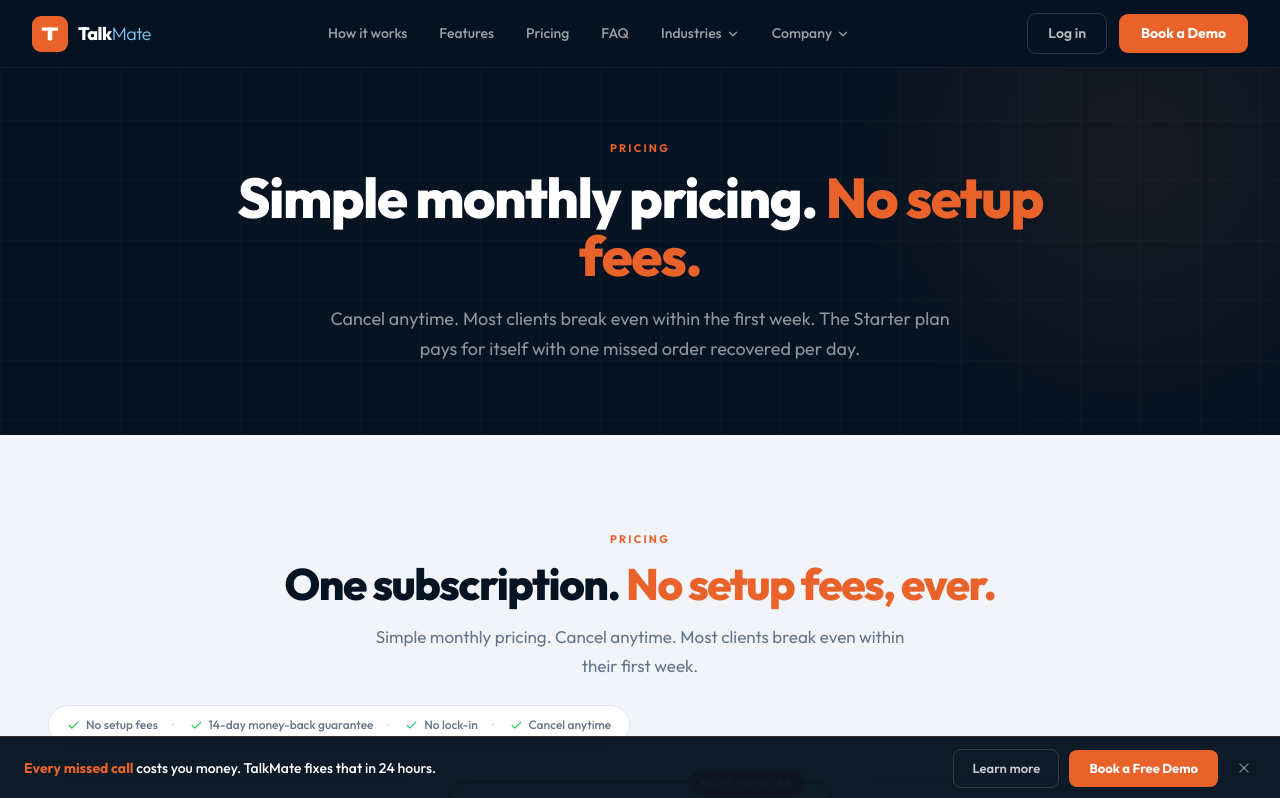
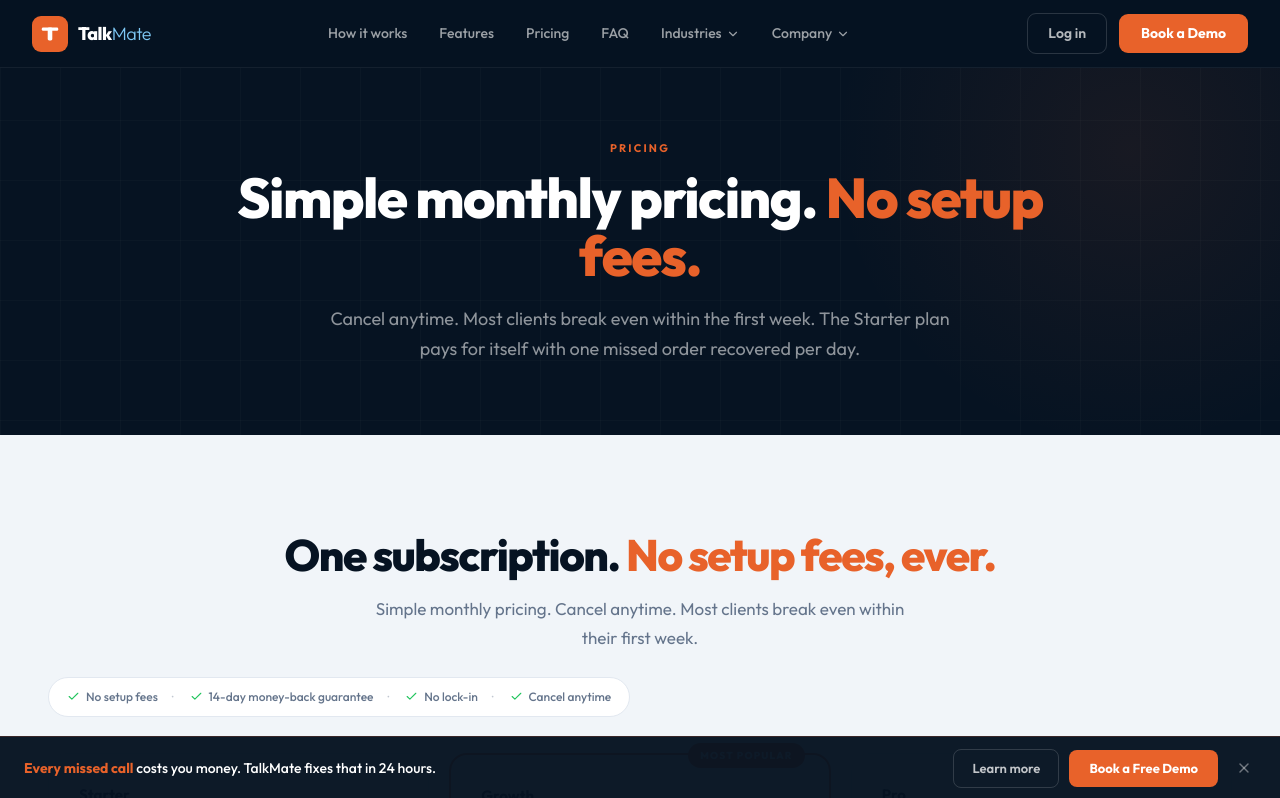
Before and after one commit to irfanhanif89-art/talkmate-website, a Next.js app: page /pricing in a window 1280 px wide. Shown: the top 798 px of the page. Built offline with nearby package versions, Linux system fonts and the light colour scheme.

Commit message:
Fix: remove duplicate Pricing eyebrow from PricingCards component

```diff
--- a/src/components/PricingCards.tsx
+++ b/src/components/PricingCards.tsx
@@ -76,7 +76,6 @@
     <section style={{ background: isDark ? 'var(--navy)' : 'var(--light)', color: isDark ? 'white' : 'var(--navy)' }}>
       <div className="section-pad" style={{ maxWidth: 1280, margin: '0 auto' }}>
         <div style={{ textAlign: 'center', marginBottom: 24 }}>
-          <div className="section-eyebrow">Pricing</div>
           <h2 className={isDark ? 'section-h' : 'section-h dark'}>
             One subscription. <span style={{ color: 'var(--orange)' }}>No setup fees, ever.</span>
           </h2>
```
